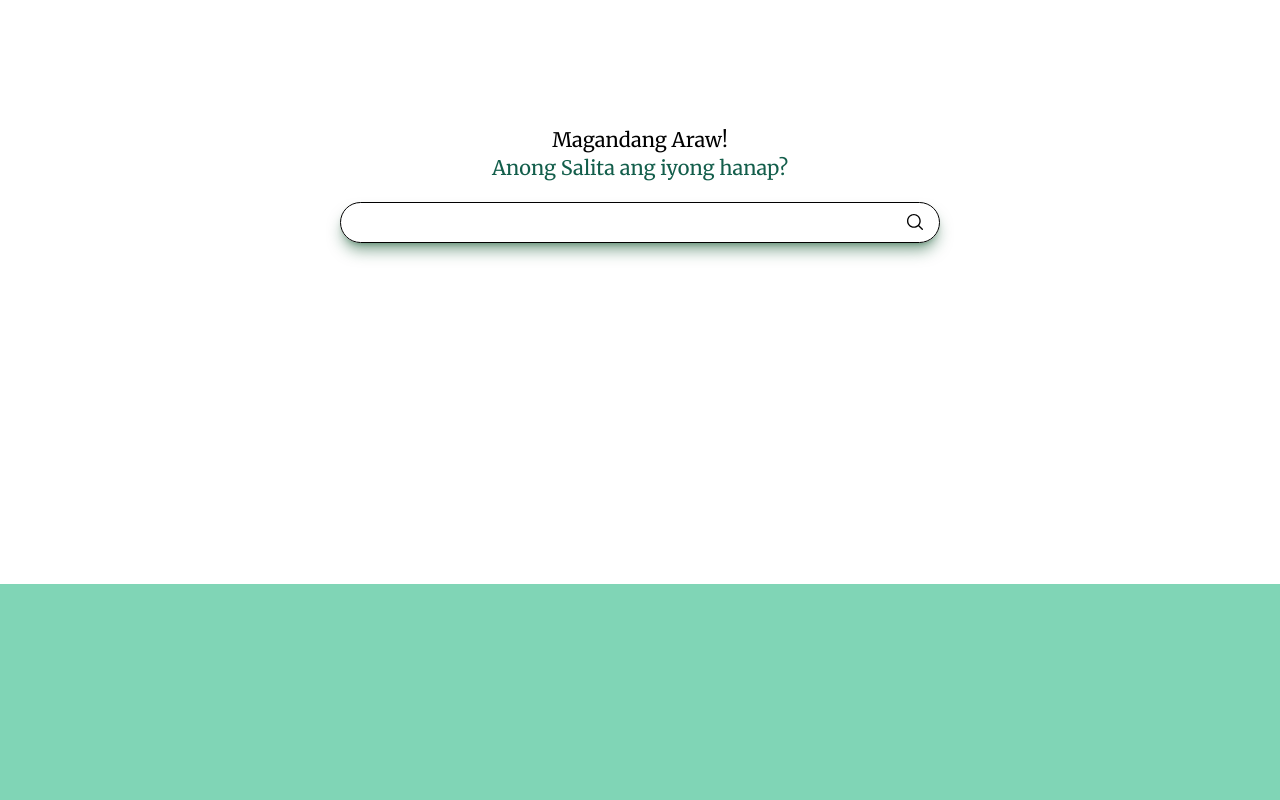
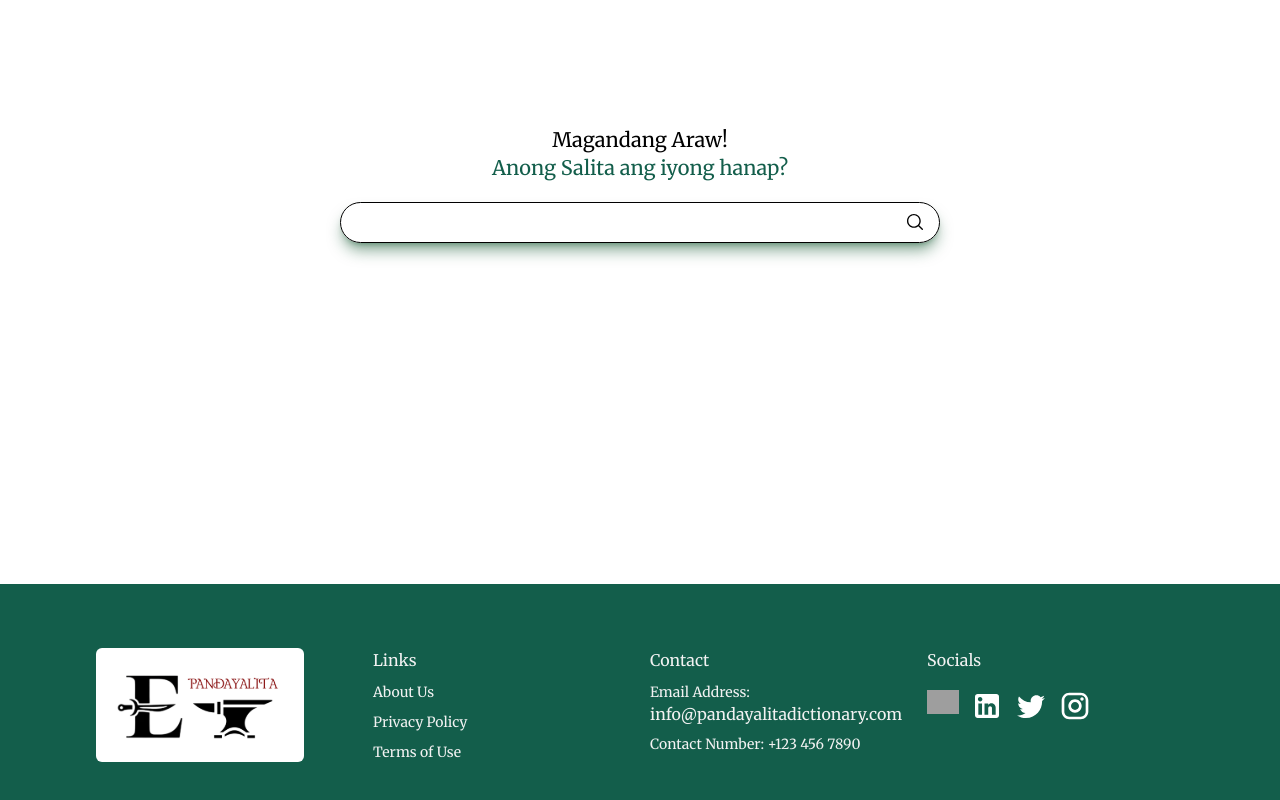
Before and after one commit to johnrefani/epandayalita, a Next.js app: page / in a window 1280 px wide. Shown: the part 216-1016 px from the top of the page. Before the commit the page ends 800 px from the top, so only its background shows below. Built offline with nearby package versions, Linux system fonts and the light colour scheme; grey boxes are pictures that could not be loaded.

Commit message:
add footer

```diff
--- a/app/page.tsx
+++ b/app/page.tsx
@@ -1,11 +1,11 @@
-import { Header, Main } from "@/lib/imports";
-
+import { Header, Main,Footer } from "@/lib/imports";
 
 export default function Home() {
   return (
     <main >
       <Header/>
       <Main/>
+      <Footer/>
     </main>
   );
 }
--- /dev/null
+++ b/components/ui/Footer.tsx
@@ -0,0 +1,86 @@
+"use client";
+import Image from "next/image";
+import Link from "next/link";
+import React from "react";
+import { footerLinks } from "@/data";
+
+const Footer = () => {
+  return (
+    <footer className="w-full bg-green-700 px-4 md:px-16 lg:px-24 py-16 text-secondary">
+      <div className="grid grid-cols-1 md:grid-cols-2 xl:grid-cols-4 gap-x-5 gap-y-8">
+        {/* Logo */}
+        <div className="relative w-52 min-h-28 justify-self-center md:justify-self-start">
+          <Image
+            className="bg-white rounded-md"
+            src={"/logo-footer.svg"}
+            alt="logo"
+            fill
+            style={{ objectFit: "contain" }}
+          />
+        </div>
+
+        {/* Footer Links */}
+        {footerLinks.map((section) => (
+          <div key={section.id} className="flex flex-col gap-2.5">
+            <h2 className="text-base">{section.title}</h2>
+
+            {/* Links Section */}
+            {section.links &&
+              section.links.map((link) => (
+                <h3 className="text-sm" key={link.id}>
+                  <Link
+                    key={link.id}
+                    href={link.href}
+                    className="hover:underline"
+                  >
+                    {link.title}
+                  </Link>
+                </h3>
+              ))}
+
+            {/* Contacts Section */}
+            {section.contacts && (
+              <div className="flex flex-col">
+                <h2 className="text-sm">Email Address:</h2>
+                <Link
+                  key={section.contacts[0].id}
+                  href={section.contacts[0].href}
+                  className="hover:underline"
+                >
+                  {section.contacts[0].title}
+                </Link>
+                <h2 className="text-sm mt-2">
+                  Contact Number: {section.contacts[1]?.title}
+                </h2>
+              </div>
+            )}
+
+            {/* Socials Section */}
+            {section.icons && (
+              <div className="flex gap-3 mt-2">
+                {section.icons.map((icon) => (
+                  <Link
+                    key={icon.id}
+                    href={icon.href}
+                    target="_blank"
+                    rel="noopener noreferrer"
+                  >
+                    <Image
+                      src={icon.icon}
+                      alt={icon.alt}
+                      width={32}
+                      height={32}
+                      className="hover:opacity-80 transition"
+                    />
+                  </Link>
+                ))}
+              </div>
+            )}
+          </div>
+        ))}
+      </div>
+    </footer>
+  );
+};
+
+export default Footer;
--- a/components/ui/Header.tsx
+++ b/components/ui/Header.tsx
@@ -61,7 +61,7 @@ const Header = () => {
                   {openDropdown === link.id && (
                     <div
                       ref={dropdownRef}
-                      className="absolute left-0 mt-2 w-60 bg-white shadow-md rounded-md overflow-hidden"
+                      className="absolute left-0 mt-2 w-48 bg-white shadow-md rounded-md overflow-hidden"
                     >
                       <ul>
                         {link.dropdown.map((item) => (
```
